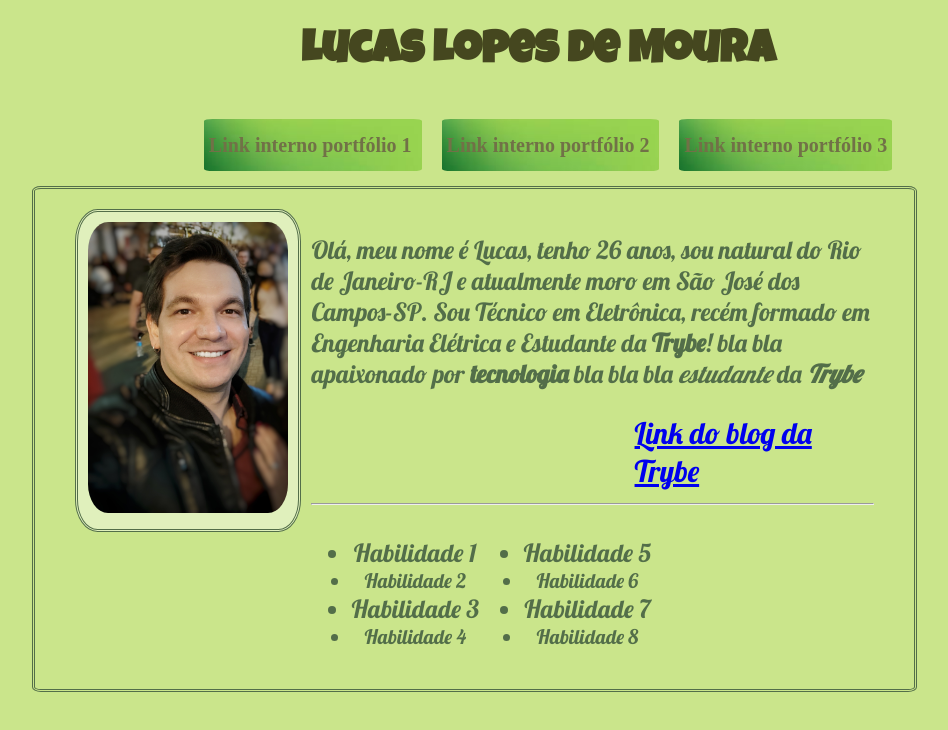
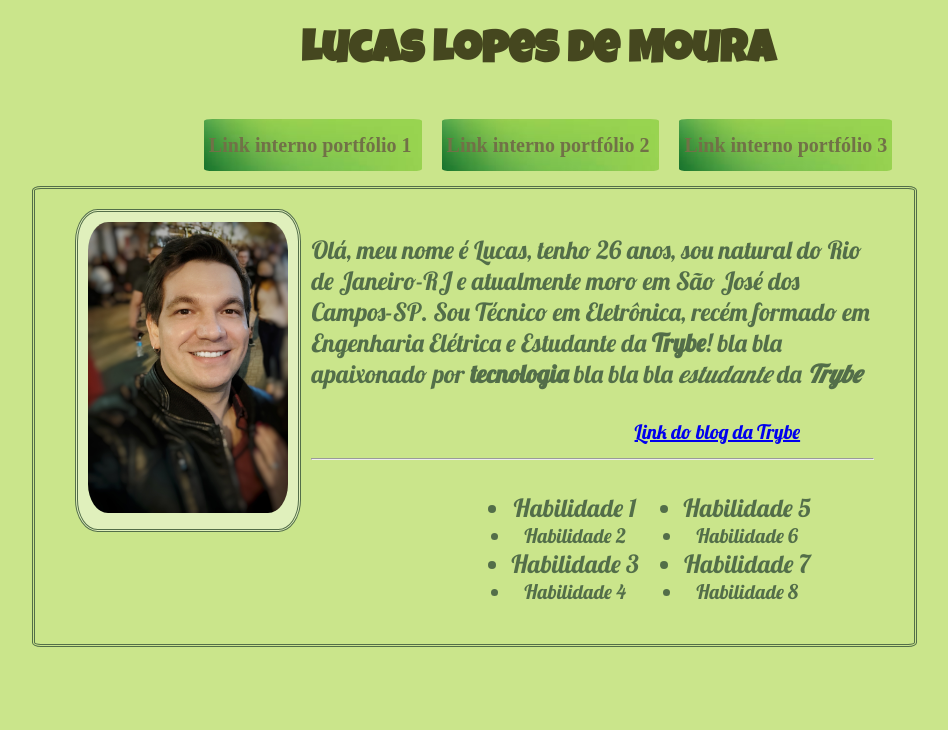
Before and after one commit to llmoura/llmoura.github.io, a plain HTML site: page index.html in a window 1280 px wide. Shown: the whole page, without its empty margins (102-1050 px from the left). Drawn offline with Linux system fonts and the light colour scheme.

Commit message:
Centralização das skills

```diff
--- a/index.html
+++ b/index.html
@@ -19,7 +19,7 @@
 
 
 <div class="menu">
-    <a class="button-menu" href="index3.html" target="_blank" class="left"> Link interno portfólio 1 </a>
+    <a class="button-menu" href="index_template.html" target="_blank" class="left"> Link interno portfólio 1 </a>
     <a class="button-menu" href="index4.html" target="_blank" class="center"> Link interno portfólio 2 </a>
     <a class="button-menu" href="index5.html" target="_blank" class="right"> Link interno portfólio 3 </a>
     </div>
--- a/style.css
+++ b/style.css
@@ -74,16 +74,20 @@ h1{
     display: inline-block;
     font-size: 20px;
     text-align: center;
+    margin-left: 20%;
+
 
 }
 
 .skills-list-1 {
     display: inline-block;
 
+
 }
 
 .skills-list-2 {
     display: inline-block;
+
 
 }
 
@@ -105,7 +109,7 @@ h1{
 
 .link-blog {
 
-    font-size: 30px;
+    font-size: 20px;
 
 }
 
```
